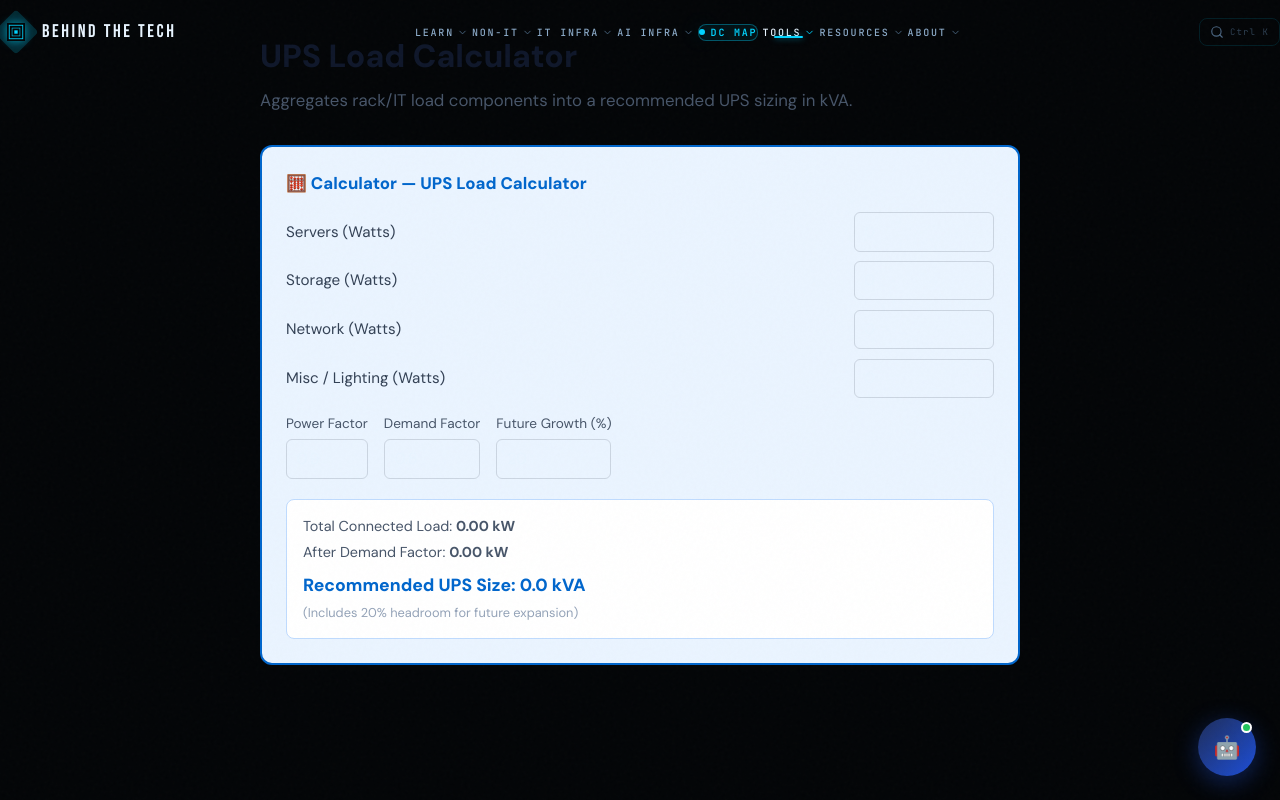
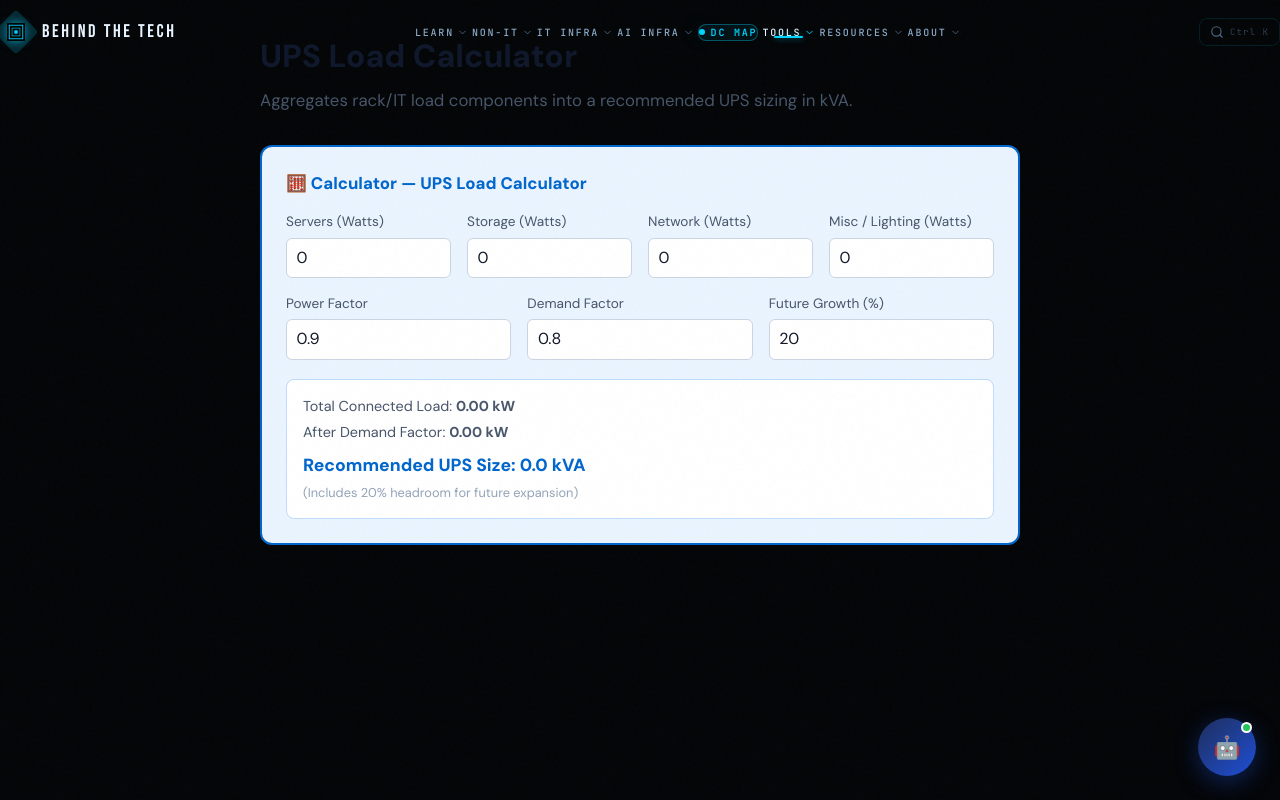
Before and after one commit to Moviemania12/BTT, a Next.js app: page /tools/ups-load-calculator in a window 1280 px wide. Built offline with nearby package versions, Linux system fonts and the light colour scheme.

Commit message:
Fix calculator input visibility

```diff
--- a/components/calculators/BatteryStringCalculator.tsx
+++ b/components/calculators/BatteryStringCalculator.tsx
@@ -3,6 +3,7 @@
 import { useState, useMemo, type ChangeEvent } from "react";
 import { calculateBatteriesPerString } from "@/lib/engineering/electrical";
 import { CalculatorCard } from "@/components/engineering/CalculatorCard";
+import { CalculatorField } from "@/components/engineering/CalculatorField";
 import { FormulaBox } from "@/components/engineering/FormulaBox";
 
 export default function BatteryStringCalculator() {
@@ -21,18 +22,13 @@ export default function BatteryStringCalculator() {
       errorMessage={isValid ? null : "Please enter a valid positive bus voltage."}
     >
       <div style={{ display: "grid", gridTemplateColumns: "repeat(auto-fit, minmax(160px, 1fr))", gap: "1rem" }}>
-        <div>
-          <label style={{ fontSize: "0.85rem", color: "#475569", display: "block", marginBottom: "0.3rem" }}>
-            Required DC Bus Voltage (V)
-          </label>
-          <input
-            type="number"
-            min={0}
-            value={busVoltage}
-            onChange={(e: ChangeEvent<HTMLInputElement>) => setBusVoltage(Number(e.target.value) || 0)}
-            style={{ width: "100%", padding: "0.45rem 0.6rem", borderRadius: "6px", border: "1.5px solid #cbd5e1" }}
-          />
-        </div>
+        <CalculatorField
+          label="Required DC Bus Voltage"
+          unit="V"
+          min={0}
+          value={busVoltage}
+          onChange={setBusVoltage}
+        />
         <div>
           <label style={{ fontSize: "0.85rem", color: "#475569", display: "block", marginBottom: "0.3rem" }}>
             Per-Battery Voltage (V)
@@ -40,7 +36,14 @@ export default function BatteryStringCalculator() {
           <select
             value={unitVoltage}
             onChange={(e: ChangeEvent<HTMLSelectElement>) => setUnitVoltage(Number(e.target.value))}
-            style={{ width: "100%", padding: "0.45rem 0.6rem", borderRadius: "6px", border: "1.5px solid #cbd5e1" }}
+            style={{
+              width: "100%",
+              padding: "0.45rem 0.6rem",
+              borderRadius: "6px",
+              border: "1.5px solid #cbd5e1",
+              background: "#ffffff",
+              color: "#111827",
+            }}
           >
             <option value={2}>2V (Flooded cell)</option>
             <option value={6}>6V</option>
--- a/components/calculators/UpsLoadCalculator.tsx
+++ b/components/calculators/UpsLoadCalculator.tsx
@@ -1,6 +1,6 @@
 "use client";
 
-import { useState, useMemo, type ChangeEvent } from "react";
+import { useState, useMemo } from "react";
 import { calculateLoadAggregation } from "@/lib/engineering/electrical";
 import { CalculatorCard } from "@/components/engineering/CalculatorCard";
 import { CalculatorField } from "@/components/engineering/CalculatorField";
@@ -10,18 +10,23 @@ interface LoadRow {
   watts: number;
 }
 
+const DEFAULT_ROWS: LoadRow[] = [
+  { label: "Servers", watts: 0 },
+  { label: "Storage", watts: 0 },
+  { label: "Network", watts: 0 },
+  { label: "Misc / Lighting", watts: 0 },
+];
+
 export default function UpsLoadCalculator() {
-  const [rows, setRows] = useState<LoadRow[]>([
-    { label: "Servers", watts: 0 },
-    { label: "Storage", watts: 0 },
-    { label: "Network", watts: 0 },
-    { label: "Misc / Lighting", watts: 0 },
-  ]);
+  const [rows, setRows] = useState<LoadRow[]>(DEFAULT_ROWS);
   const [pf, setPf] = useState<number>(0.9);
   const [demandFactor, setDemandFactor] = useState<number>(0.8);
   const [futureGrowth, setFutureGrowth] = useState<number>(20);
 
-  const totalKw = useMemo(() => rows.reduce((sum, r) => sum + (Number.isFinite(r.watts) ? r.watts : 0), 0) / 1000, [rows]);
+  const totalKw = useMemo(
+    () => rows.reduce((sum, r) => sum + (Number.isFinite(r.watts) ? r.watts : 0), 0) / 1000,
+    [rows]
+  );
 
   const aggregation = useMemo(
     () =>
@@ -43,20 +48,20 @@ export default function UpsLoadCalculator() {
       title="UPS Load Calculator"
       errorMessage={aggregation === null ? "Please check Power Factor and Demand Factor are between 0 and 1." : null}
     >
-      {rows.map((row, i) => (
-        <div key={row.label} style={{ display: "flex", alignItems: "center", gap: "0.75rem", marginBottom: "0.6rem" }}>
-          <label style={{ flex: 1, fontSize: "0.95rem", color: "#334155" }}>{row.label} (Watts)</label>
-          <input
-            type="number"
+      <div style={{ display: "grid", gridTemplateColumns: "repeat(auto-fit, minmax(160px, 1fr))", gap: "1rem" }}>
+        {rows.map((row, i) => (
+          <CalculatorField
+            key={row.label}
+            label={row.label}
+            unit="Watts"
             min={0}
             value={row.watts}
-            onChange={(e: ChangeEvent<HTMLInputElement>) => updateRow(i, Number(e.target.value) || 0)}
-            style={{ width: "140px", padding: "0.45rem 0.6rem", borderRadius: "6px", border: "1.5px solid #cbd5e1", fontSize: "0.95rem" }}
+            onChange={(v) => updateRow(i, v)}
           />
-        </div>
-      ))}
+        ))}
+      </div>
 
-      <div style={{ display: "flex", gap: "1rem", marginTop: "1rem", flexWrap: "wrap" }}>
+      <div style={{ display: "grid", gridTemplateColumns: "repeat(auto-fit, minmax(160px, 1fr))", gap: "1rem", marginTop: "1rem" }}>
         <CalculatorField label="Power Factor" step={0.01} min={0.1} max={1} value={pf} onChange={setPf} />
         <CalculatorField label="Demand Factor" step={0.05} min={0.1} max={1} value={demandFactor} onChange={setDemandFactor} />
         <CalculatorField label="Future Growth" unit="%" min={0} max={200} value={futureGrowth} onChange={setFutureGrowth} />
--- a/components/engineering/CalculatorField.tsx
+++ b/components/engineering/CalculatorField.tsx
@@ -35,8 +35,24 @@ export function CalculatorField({ label, value, onChange, min, max, step, unit }
         step={step}
         value={value}
         onChange={(e: ChangeEvent<HTMLInputElement>) => onChange(Number(e.target.value) || 0)}
-        style={{ width: "100%", padding: "0.45rem 0.6rem", borderRadius: "6px", border: "1.5px solid #cbd5e1" }}
+        className="btt-calc-field-input"
+        style={{
+          width: "100%",
+          padding: "0.45rem 0.6rem",
+          borderRadius: "6px",
+          border: "1.5px solid #cbd5e1",
+          background: "#ffffff",
+          color: "#111827",
+          caretColor: "#111827",
+        }}
       />
+      {/* Inline styles can't target ::placeholder — scoped rule fixes visibility without touching border/focus */}
+      <style>{`
+        .btt-calc-field-input::placeholder {
+          color: #6B7280;
+          opacity: 1;
+        }
+      `}</style>
     </div>
   );
 }
```
